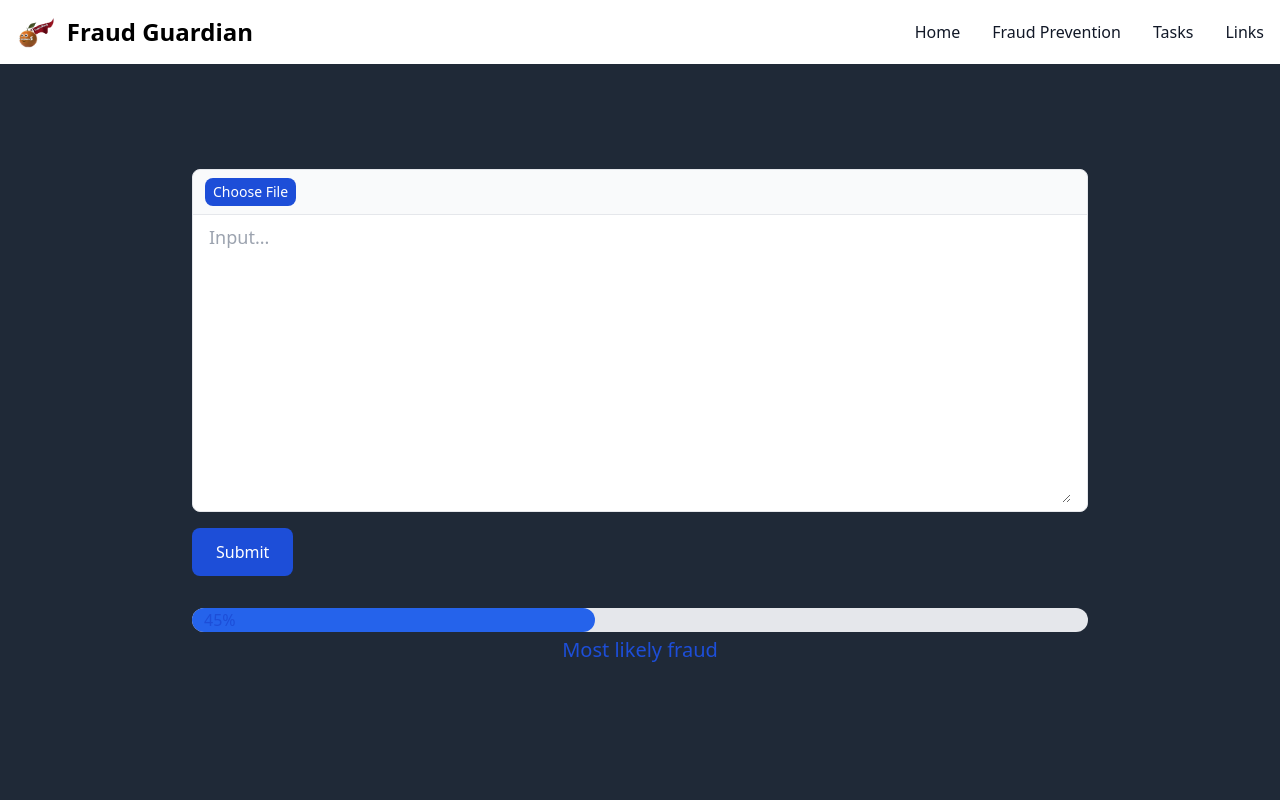
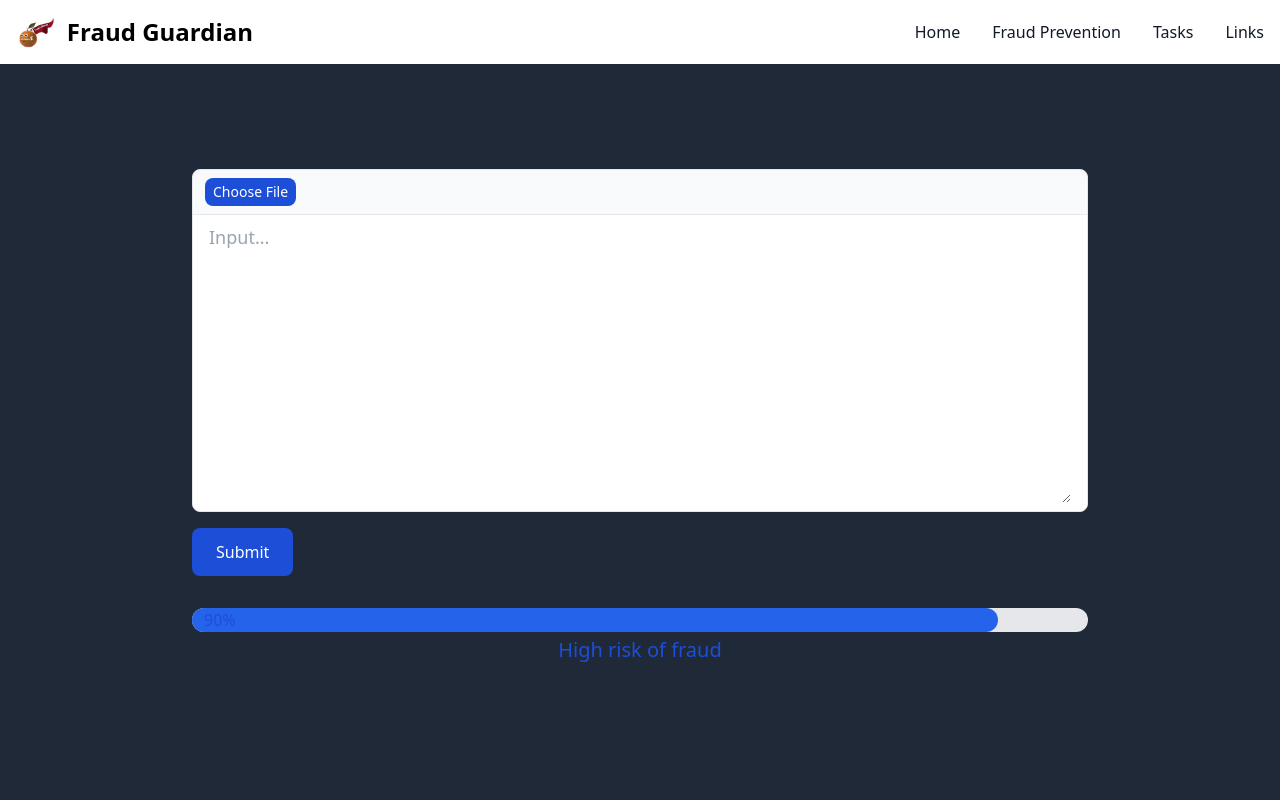
Before and after one commit to jonathan-imanu/SHACKS-2024, a React (Create React App) app in the folder fraud_guardian/: page / in a window 1280 px wide. Shown: the top 800 px of the page. Built offline with nearby package versions, Linux system fonts and the light colour scheme.

Commit message:
uppdated app.js

```diff
--- a/fraud_guardian/src/App.js
+++ b/fraud_guardian/src/App.js
@@ -8,6 +8,7 @@ function App() {
   const [data, setData] = useState(null);
   const [error, setError] = useState(null);
   const [loading, setLoading] = useState(false);
+  const [progress, setProgress] = useState(90);
 
   const handleSubmit = (event) => {
     event.preventDefault();
@@ -43,6 +44,7 @@ function App() {
     ).then((response) => response.json()).then(
       (result) => {
         console.log('success', result)
+        setProgress(result.progress);
       }
     )
     .catch(error => {
@@ -188,12 +190,14 @@ function App() {
 
           {/* Progress Bar Section */}
           <div className="mt-8 relative w-full bg-gray-200 rounded-full h-6 dark:bg-gray-700">
-            <div className="bg-blue-600 h-6 rounded-full" style={{ width: '45%' }}></div>
+          <div className="bg-blue-600 h-6 rounded-full" style={{ width: `${progress}%` }}></div>
             <div className="absolute inset-0 flex items-center justify-between px-3">
-              <span className="text-m font-medium text-blue-700 dark:text-white">45%</span>
+              <span className="text-m font-medium text-blue-700 dark:text-white">{progress}%</span>
             </div>
             <div className="absolute inset-x-0 bottom-[-2rem] flex justify-center">
-              <span className="text-xl font-medium text-blue-700 dark:text-white">Most likely fraud</span>
+              <span className="text-xl font-medium text-blue-700 dark:text-white">
+                {progress > 75 ? "High risk of fraud" : "Low risk of fraud"}
+              </span>
             </div>
           </div>
         </form>
@@ -230,8 +234,8 @@ function App() {
       {/* Tasks Section */}
       <div id="tasks" className="bg-gray-800 min-h-screen flex flex-col justify-center items-center">
         <h2 className="text-4xl font-bold text-gray-800 dark:text-white mb-8">Tasks</h2>
-        <div class="w-3/4 bg-gray-200 rounded-full h-1.5 mb-4 dark:bg-gray-700">
-          <div class="bg-red-600 h-1.5 rounded-full dark:bg-blue-500" style={{ width: '45%' }}></div>
+        <div className="w-3/4 bg-gray-200 rounded-full h-1.5 mb-4 dark:bg-gray-700">
+          <div className="bg-red-600 h-1.5 rounded-full dark:bg-blue-500" style={{ width: '45%' }}></div>
         </div>
 
         <div className="flex items-center mb-4">
```
